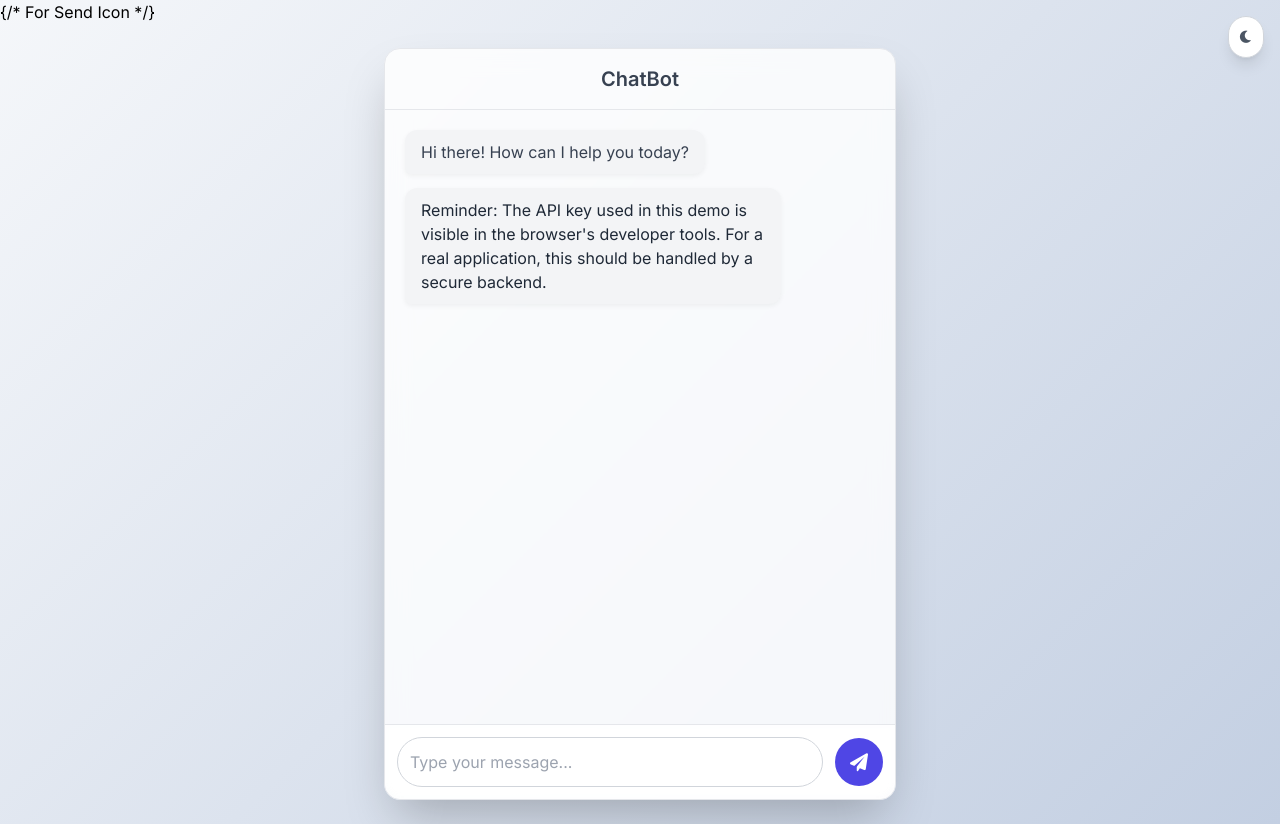
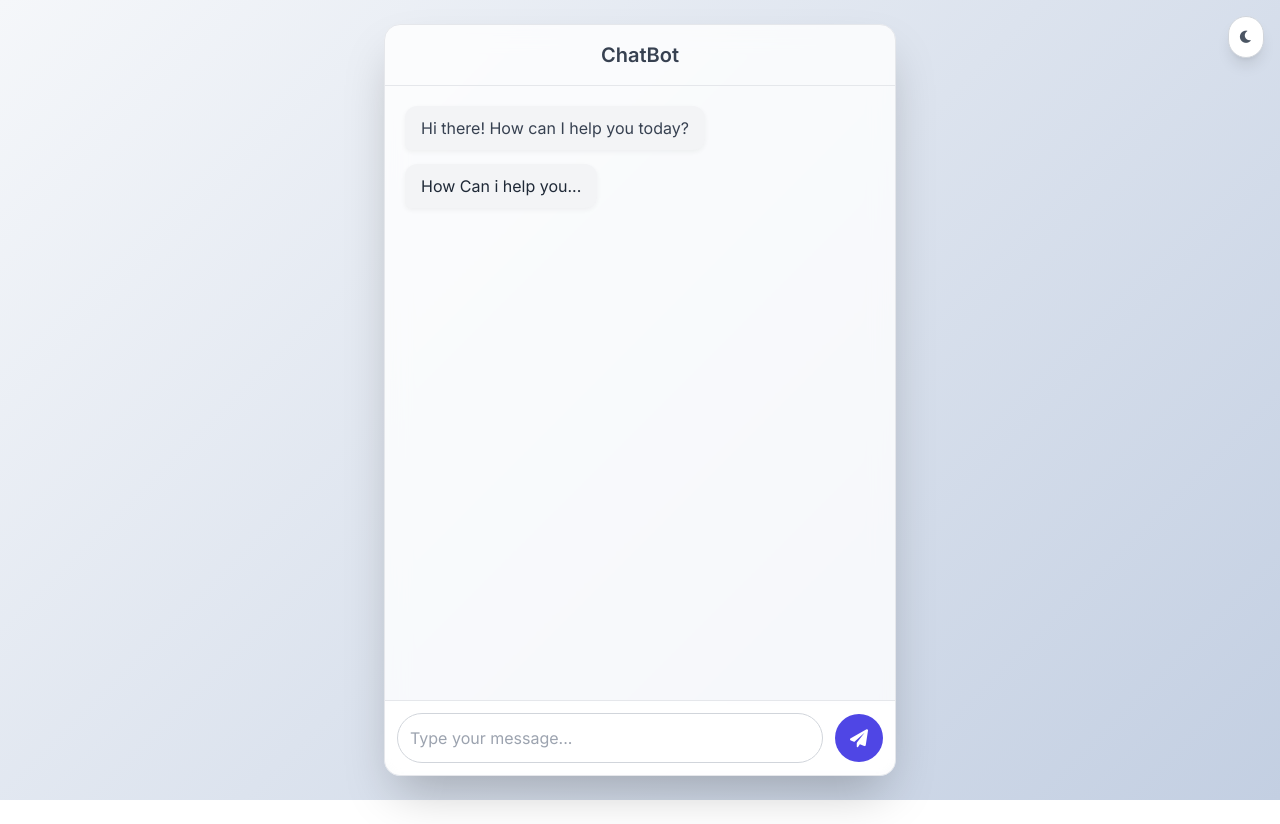
Before and after one commit to abisback/ai_chat, a plain HTML site: page index.html in a window 1280 px wide. After the commit the page ends 800 px from the top, so only its background shows below. Drawn offline with nearby package versions, Linux system fonts and the light colour scheme.

Commit message:
Update index.html

```diff
--- a/index.html
+++ b/index.html
@@ -6,7 +6,7 @@
     <title>Cool Chatbot</title>
     <script src="https://cdn.tailwindcss.com"></script>
     <link href="https://fonts.googleapis.com/css2?family=Inter:wght@400;500;600;700&display=swap" rel="stylesheet">
-    <link href="https://cdnjs.cloudflare.com/ajax/libs/font-awesome/6.0.0-beta3/css/all.min.css" rel="stylesheet"> {/* For Send Icon */}
+    <link href="https://cdnjs.cloudflare.com/ajax/libs/font-awesome/6.0.0-beta3/css/all.min.css" rel="stylesheet">
     <style>
         body {
             font-family: 'Inter', sans-serif;
@@ -332,7 +332,7 @@
         // Ensure initial messages are added to history if not already present
         // The first bot message is in HTML, this adds the second one if not present.
         if (!conversationHistoryForDisplay.find(m => m.content.startsWith("Reminder:"))) {
-             addMessageToChat("Reminder: The API key used in this demo is visible in the browser's developer tools. For a real application, this should be handled by a secure backend.", "bot");
+             addMessageToChat("How Can i help you...", "bot");
         }
          // Correcting the initial bot message in JS if "What can i help with." was added previously
         const initialBotMessageContent = "Hi there! How can I help you today?";
```
